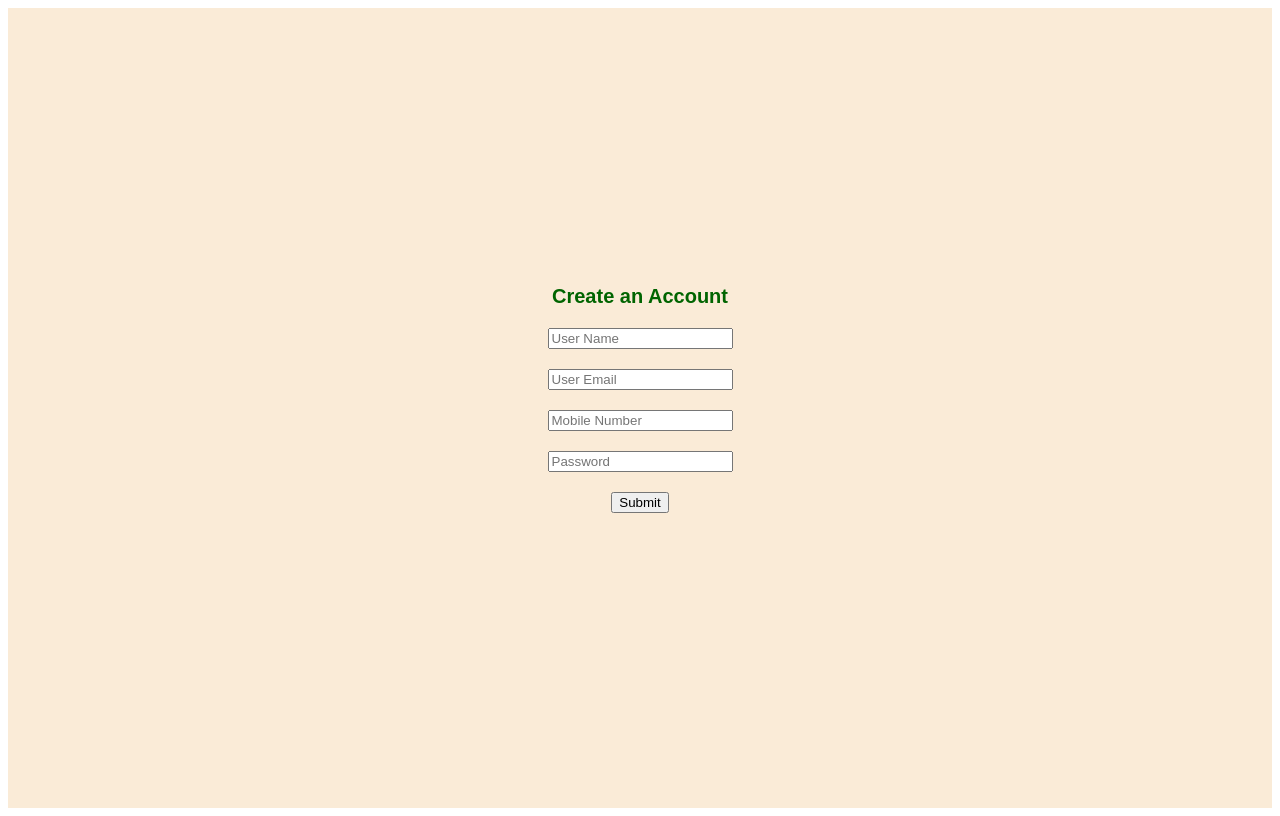
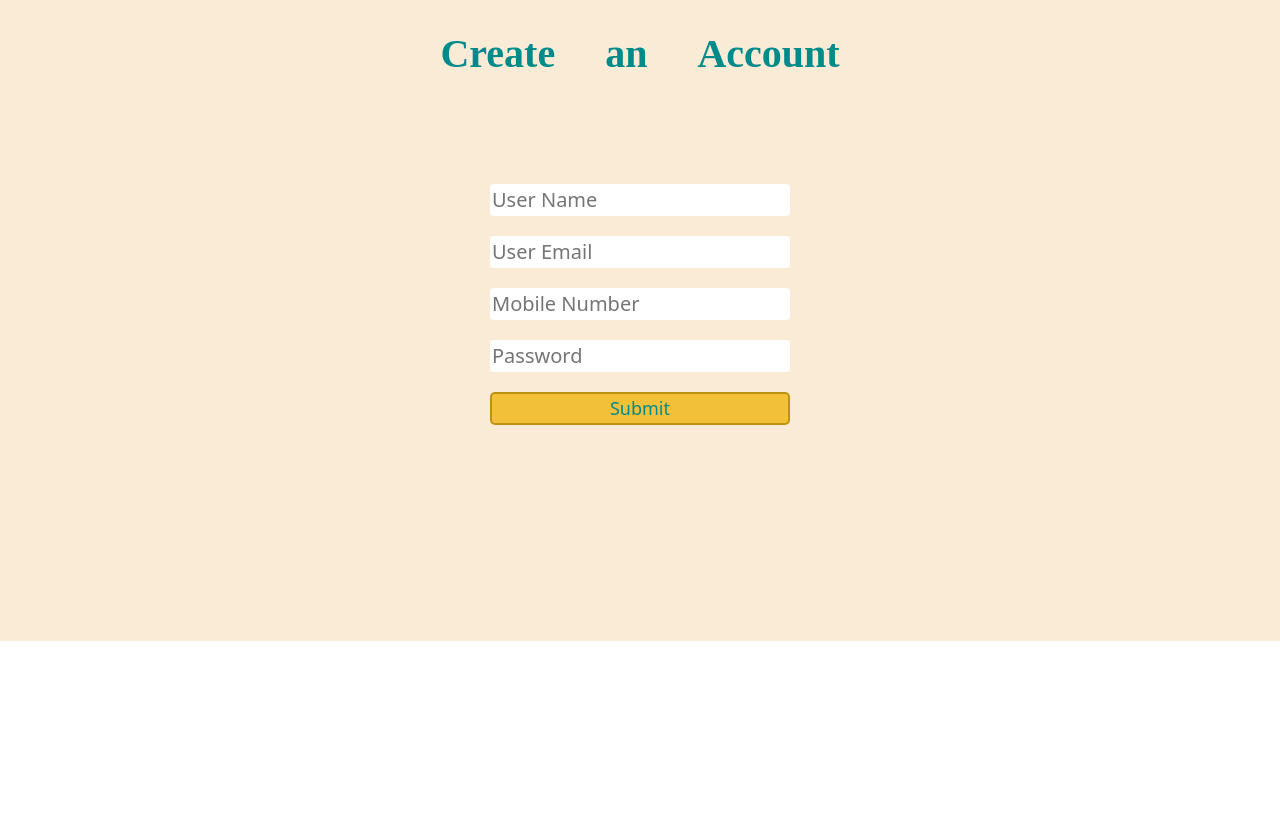
Before and after one commit to tirupathi2219/CRUD_CLIENT_NEW, a React (Create React App) app: page /register in a window 1280 px wide. Built offline with nearby package versions, Linux system fonts and the light colour scheme.

Commit message:
new styling changes

```diff
--- a/package.json
+++ b/package.json
@@ -7,7 +7,10 @@
     "@testing-library/jest-dom": "^5.17.0",
     "@testing-library/react": "^13.4.0",
     "@testing-library/user-event": "^13.5.0",
+    "bootstrap": "^5.3.2",
+    "bootstrap-icons": "^1.11.3",
     "react": "^18.2.0",
+    "react-bootstrap-icons": "^1.10.3",
     "react-dom": "^18.2.0",
     "react-router-dom": "^6.11.1",
     "react-scripts": "5.0.1",
--- a/src/App.js
+++ b/src/App.js
@@ -5,8 +5,10 @@ import Welcome from './components/Welcome';
 import { BrowserRouter, Route, Routes } from 'react-router-dom';
 import Home from './components/Home';
 import '@fortawesome/fontawesome-free/css/all.min.css';
+import 'bootstrap/dist/css/bootstrap.css';
+import 'bootstrap-icons/font/bootstrap-icons.css'
 
-export const BE_URL = "http://localhost:321"
+export const BE_URL = "http://localhost:3214"
 
 function App() {
   return (
--- /dev/null
+++ b/src/common.js
@@ -0,0 +1,2 @@
+
+export const HOME_BG = '../assets/complaintboxbg.webp'
--- a/src/components/Home.js
+++ b/src/components/Home.js
@@ -1,12 +1,20 @@
+import React from "react";
 import { Link } from "react-router-dom";
 import './Home.scss';
+import { HOME_BG } from "../common";
+import img from '../assets/complaintboxbg.webp'
 
 function Home() {
   return (
     <div className="main_container">
-        <Link to='/login'>Login</Link><br />
-        <Link to='/register'>register</Link><br />
-        <Link to='/welcome'>welcome</Link>
+   <div>
+        <h1>Complaints Box</h1>
+      <div>
+        <p>New to our family ? <Link to='/register'>Register Here</Link><br /></p>
+        <p> Hey iam  already member in our family  &#128519; <Link to='/login'>Login</Link><br />
+        </p>
+      </div>
+      </div>
     </div>
   )
 }
--- a/src/components/Home.scss
+++ b/src/components/Home.scss
@@ -1,10 +1,29 @@
 .main_container {
     display: flex;
     justify-content: space-around;
+    background: url('/assets/complaintboxbg.webp');
+    height: 100vh;
+    background-size: cover;
+    background-blend-mode: overlay;
+    background-color: rgba(0,0,0,0.4);
+    font-family: cursive,sans-serif;
+    color: white;
+    align-items: center;
 
+    >div {
+        p {
+            font-size: 20px;
+        }
+    }
+    h1 {
+        color: #e3b218;
+    font-size: 42px;
+    font-weight: bold;
+    font-family: Verdana, Geneva, Tahoma, sans-serif;
+    }
     a {
         text-decoration: none;
-        color: black;
+        color: #42ff07d1;
         font-size: 25px;
     }
 }
--- a/src/components/Register.js
+++ b/src/components/Register.js
@@ -39,8 +39,11 @@ function Register() {
     }
     return (
         <div className="register">
+            <h2 className="title">Create an Account</h2>
+            {error.split(" ").includes('login')
+                ? <p className="reg_error">{error} <Link to={"/login"}>here</Link></p>
+                : <p className="reg_error">{error}</p>}
             <div>
-                <h3 className="title">Create an Account</h3>
                 <form className="form_container" onSubmit={handleSubmit}>
                     <div>
                         <input type='text' name='name' placeholder='User Name' onChange={handleChange} value={userData.name} />
@@ -56,9 +59,6 @@ function Register() {
                         <button type="submit" >Submit</button>
                     </div>
                 </form>
-            {error.split(" ").includes('login')
-                ? <h3 className="reg_error">{error} <Link to={"/login"}>here</Link></h3>
-                : <h3 className="reg_error">{error}</h3>}
             </div>
         </div>
     )
--- a/src/components/Register.scss
+++ b/src/components/Register.scss
@@ -1,17 +1,22 @@
 .register {
-    height: 100vh;
-    justify-content: center;
-    display: flex;
+    height: 641px;
     align-items: center;
     background-color: antiquewhite;
+    padding: 0px 50px;
+    overflow: scroll;
+    .title {
+        font-size: 40px;
+        color: darkcyan;
+        font-weight: bold;
+        font-family: emoji;
+        padding-top: 30px;
+    }
 
-    div {
-        width: 200px;
-        .title {
-            font-size: 20px;
-            font-family: sans-serif;
-            color: darkgreen;
-        }
+    >div {
+        display: flex;
+        justify-content: center;
+        align-items: center;
+        height: calc(100% - 200px);
 
         .form_container {
             width: fit-content;
@@ -20,15 +25,36 @@
                 padding-bottom: 20px;
             }
 
+            input {
+                font-size: 20px;
+                border: none;
+                border-radius: 4px;
+
+                &:focus {
+                    outline: none;
+                }
+            }
+
             .submit_button {
                 display: flex;
                 justify-content: center;
+
+                button {
+                    width: 100%;
+                    border-radius: 5px;
+                    background-color: #efb507c2;
+                    border: 2px solid #ad8304c2;
+                    font-size: large;
+                    font-weight: 500;
+                    color: darkcyan;
+                }
             }
         }
+    }
 
-        .reg_error {
-            color: rgb(255, 38, 0);
-            font-family: sans-serif;
-        }
+    .reg_error {
+        color: rgb(199 57 32);
+        font-family: sans-serif;
+        font-size: 20px;
     }
 }
```
Also changed, not shown: src/assets/complaintboxbg.webp (added), 1 other file (tests, documents, lock files or other folders).
